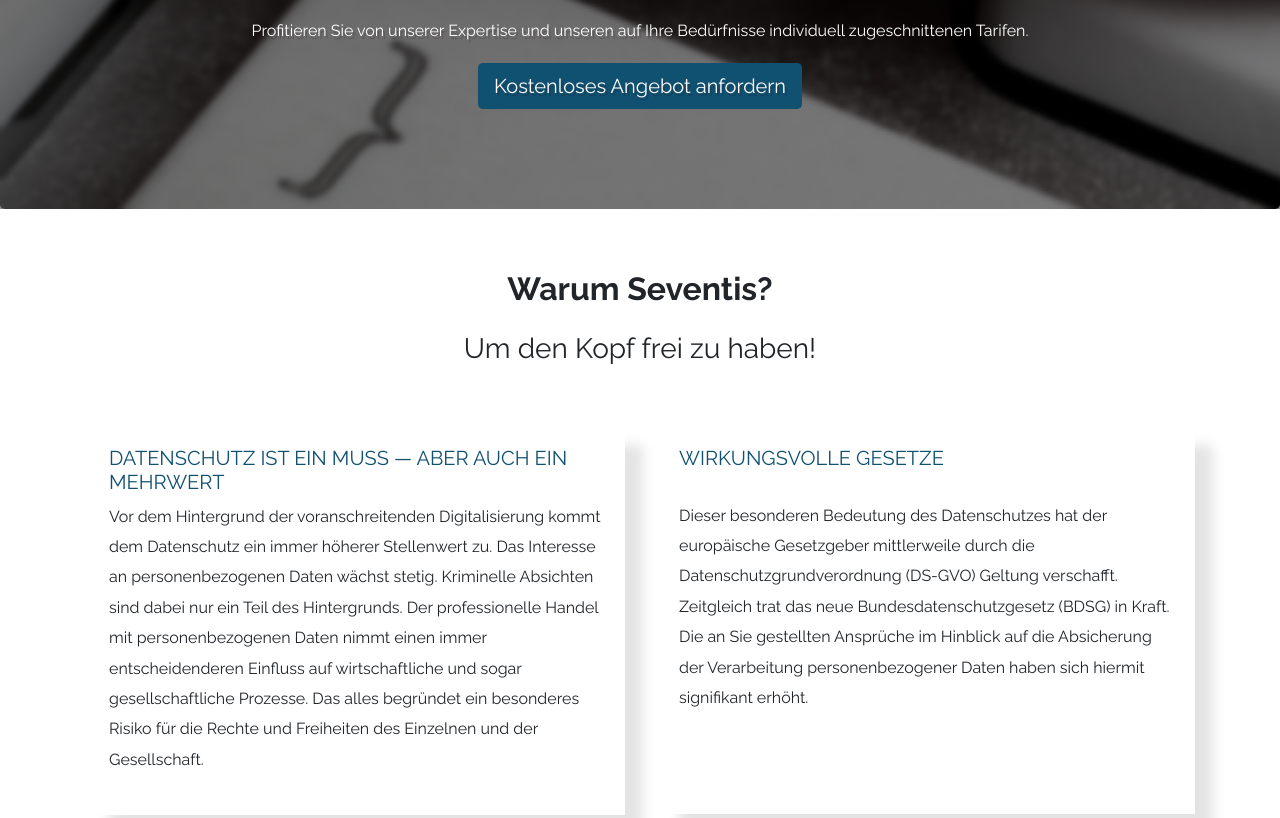
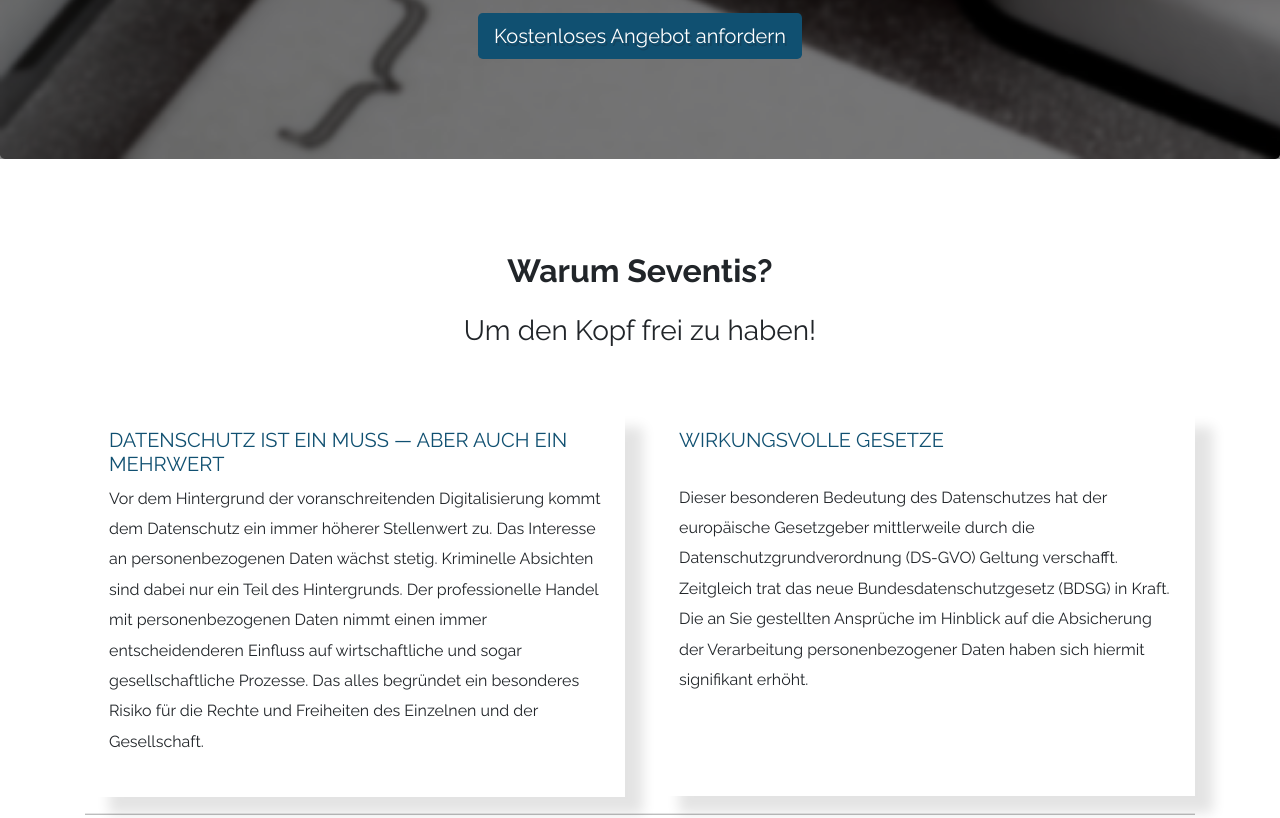
Before and after one commit to Marburc/seventis, a website: page dist/index.html in a window 1280 px wide. Shown: the part 1813-2631 px from the top of the page. Drawn offline with nearby package versions, Linux system fonts and the light colour scheme; files whose address does not match are found by name.

Commit message:
body padding updated

```diff
--- a/scss/styles/_base.scss
+++ b/scss/styles/_base.scss
@@ -1,6 +1,6 @@
 body {
     font-family: 'Raleway', sans-serif;
-    padding-top: 140px;
+    padding-top: 90px;
 
 }
 @font-face {
--- a/scss/styles/_warum-seventis.scss
+++ b/scss/styles/_warum-seventis.scss
@@ -1,7 +1,7 @@
 #warum-seventis {
     line-height: 1.9rem;
-    padding-top: 199px;
-    margin-top: -186px;
+    padding-top: 110px;
+
 
 }
 #warum-seventis h5 {
```
Also changed, not shown: dist/css/style.css, 1 other file.
